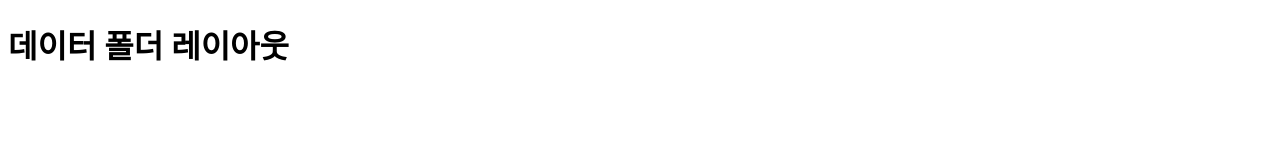
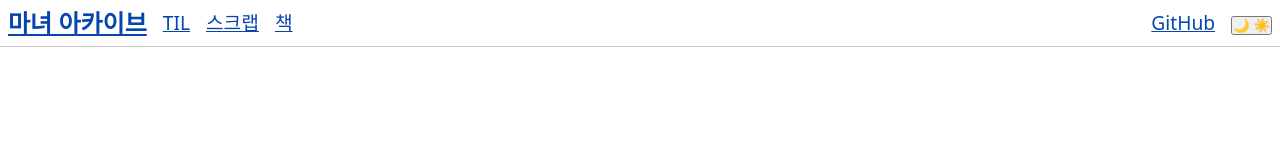
Before and after one commit to witch-factory/toy-project-monorepo, an Eleventy site: page apps/11ty-til/index.html in a window 1280 px wide. Built offline with nearby package versions, Linux system fonts and the light colour scheme; Eleventy itself is replaced by a stand-in of ours; files that its build step writes are made by us from their sources.

Commit message:
기본 CSS 파일 추가, 헤더 제작

```diff
--- a/apps/11ty-til/_layouts/data.html
+++ b/apps/11ty-til/_layouts/data.html
@@ -3,11 +3,30 @@
 <head>
   <meta charset="UTF-8">
   <meta name="viewport" content="width=device-width, initial-scale=1.0">
-  <title>Document</title>
+  <link rel="stylesheet" href="/style.css">
+  <title>{{ title }}</title>
 </head>
 <body>
   <header>
-    <h1>데이터 폴더 레이아웃</h1>
+    <nav class="header-menu">
+      <h1><a href="/">마녀 아카이브</a></h1>
+      <a href="/til/">TIL</a>
+      <a href="/scrap/">스크랩</a>
+      <a href="/books/">책</a>
+    </nav>
+    <menu class="header-menu">
+      <li>
+        <a href="https://github.com/witch-factory" target="_blank" rel="noopener noreferrer">
+          GitHub
+        </a>
+      </li>
+      <li>
+        <button id="theme-toggle" aria-label="Toggle theme">
+          <span class="icon">🌙</span>
+          <span class="icon">☀️</span>
+        </button>
+      </li>
+    </menu>
   </header>
   <main>
     {{ content }}
--- a/apps/11ty-til/eleventy.config.js
+++ b/apps/11ty-til/eleventy.config.js
@@ -1,4 +1,8 @@
 /** @param {import("@11ty/eleventy/UserConfig").UserConfig} eleventyConfig */
+export default async function (eleventyConfig) {
+	eleventyConfig.addPassthroughCopy("style.css");
+}
+
 export const config = {
 	dir: {
 		input: ".",
--- /dev/null
+++ b/apps/11ty-til/style.css
@@ -0,0 +1,66 @@
+:root {
+  --color-text: #111;
+  --color-bg: #fff;
+  --color-border: #ccc;
+  --color-link: #0645ad;
+  --color-link-hover: #0b0080;
+  --color-code-bg: #f4f4f4;
+}
+
+* {
+  box-sizing: border-box;
+  margin: 0;
+  padding: 0;
+}
+
+body {
+  line-height: 1.6;
+  font-family: pretendard, apple-system, system-ui, BlinkMacSystemFont, Roboto, Helvetica Neue, Arial, sans-serif;
+  background-color: var(--color-bg);
+  color: var(--color-text);
+}
+
+main {
+  max-width: 50rem;
+  margin: 0 auto;
+  padding: 1rem;
+}
+
+header {
+  padding: 0.25rem 0.5rem;
+  margin-bottom: 1rem;
+  border-bottom: 1px solid var(--color-border);
+  display: flex;
+  justify-content: space-between;
+  align-items: center;
+}
+
+.header-menu {
+  display: flex;
+  gap: 1rem;
+  align-items: center;
+  font-size: 1.2rem;
+}
+
+.header-menu li {
+  list-style: none;
+}
+
+header h1 {
+  font-size: 1.5rem;
+}
+
+a {
+  color: var(--color-link);
+  text-decoration: underline;
+}
+
+a:hover {
+  color: var(--color-link-hover);
+}
+
+code {
+  background-color: var(--color-code-bg);
+  padding: 0.2rem;
+  font-family: monospace;
+}
```
